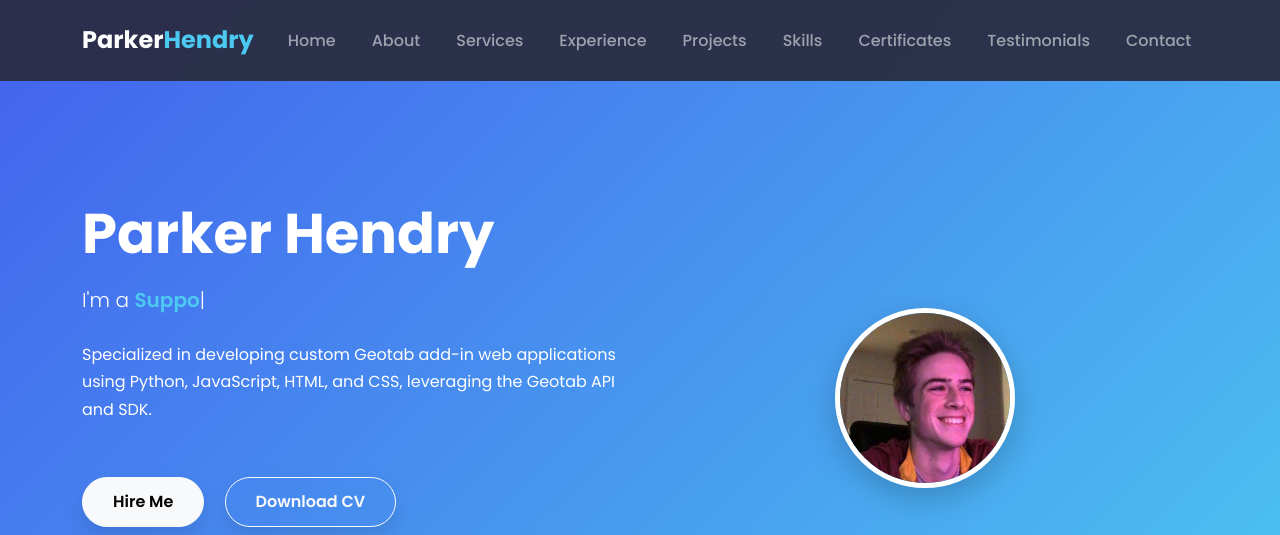
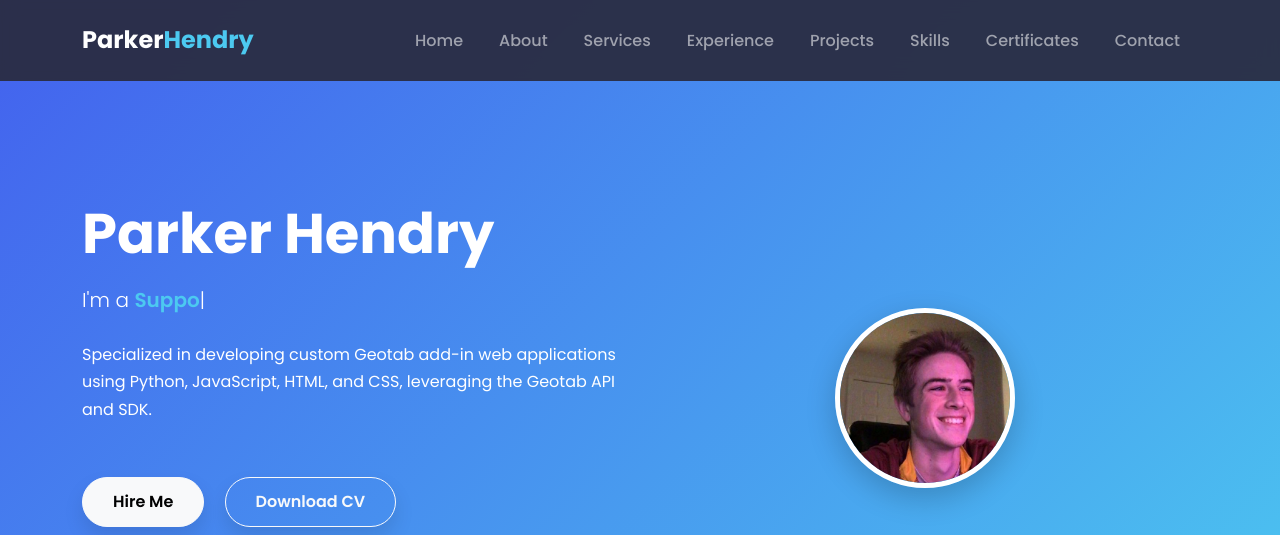
Before and after one commit to parkerhendry/parkerhendry.github.io, a plain HTML site: page index.html in a window 1280 px wide. Shown: the top 535 px of the page. Drawn offline with nearby package versions, Linux system fonts and the light colour scheme.

Commit message:
Modified Portfolio

```diff
--- a/index.html
+++ b/index.html
@@ -811,7 +811,7 @@
                     <li class="nav-item"><a class="nav-link" href="#projects">Projects</a></li>
                     <li class="nav-item"><a class="nav-link" href="#skills">Skills</a></li>
                     <li class="nav-item"><a class="nav-link" href="#certificates">Certificates</a></li>
-                    <li class="nav-item"><a class="nav-link" href="#testimonials">Testimonials</a></li>
+                    <!--<li class="nav-item"><a class="nav-link" href="#testimonials">Testimonials</a></li>-->
                     <li class="nav-item"><a class="nav-link" href="#contact">Contact</a></li>
                 </ul>
             </div>
```
